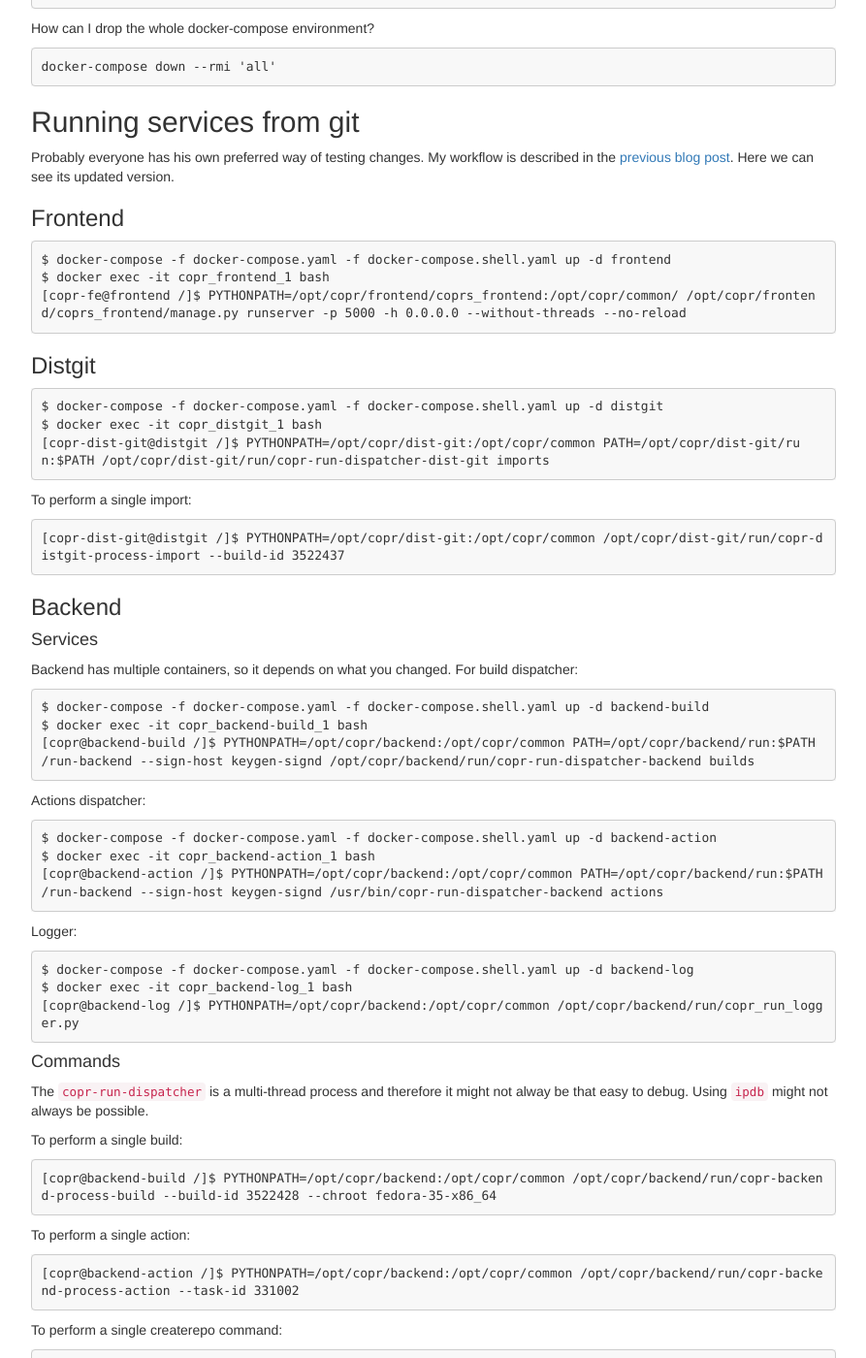
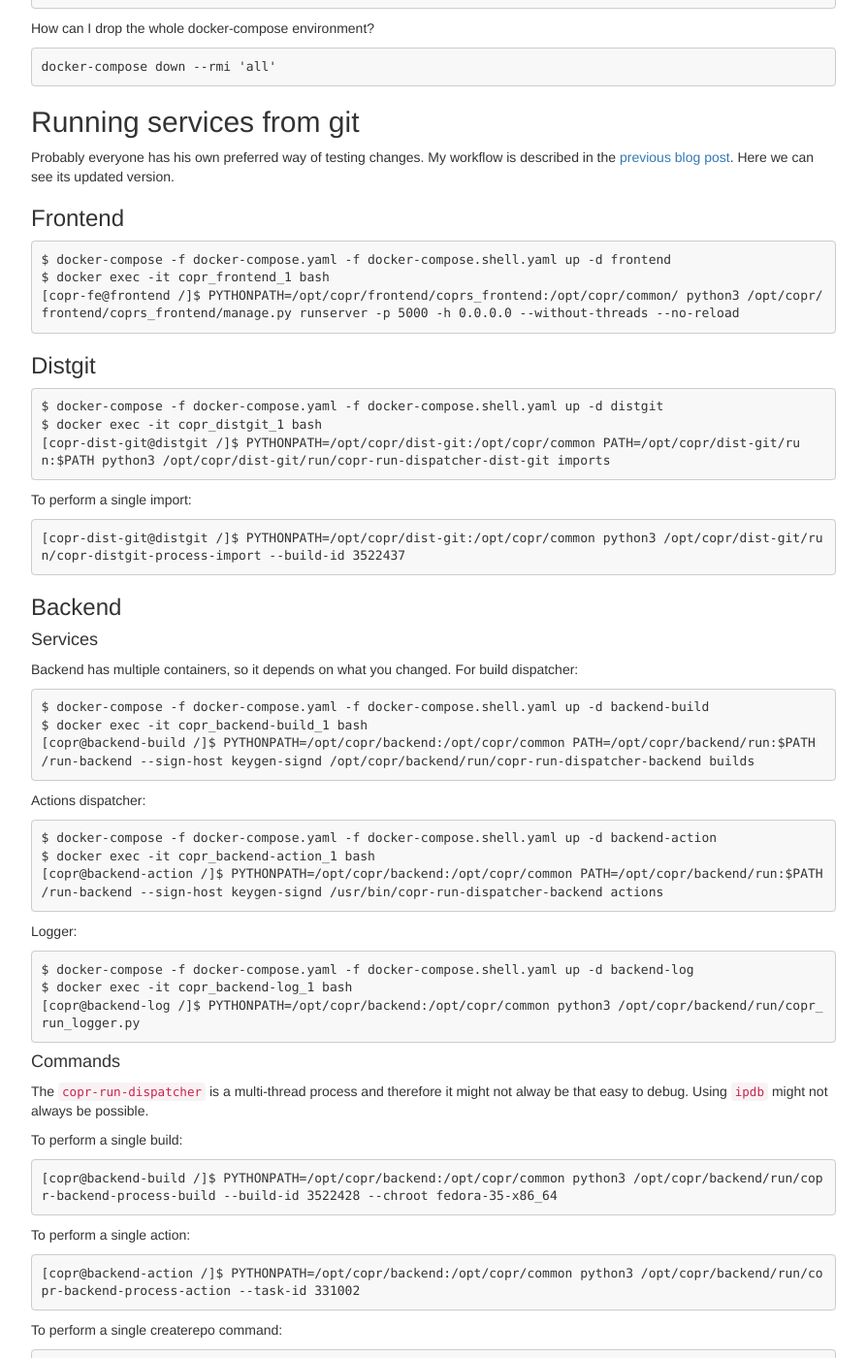
Before and after one commit to FrostyX/frostyx.github.io, a Jekyll site: the page built from _posts/2020-12-31-copr-docker-compose-without-supervisord.md, in a window 1280 px wide and 1400 px high, scrolled down 1628 px. Shown: the whole window at 97% size, without its empty margins (193-1086 px from the left). Built offline with Jekyll 4.4.1, drawn with Linux system fonts in a browser that asks for light colours; nearby versions of some CDN libraries; comment, search, counter and statistics services are not loaded; some of the changed text lies outside the part shown.

Commit message:
Explicitly run the scripts through python, this is allegedly needed on Windows

````diff
--- a/_posts/2020-12-31-copr-docker-compose-without-supervisord.md
+++ b/_posts/2020-12-31-copr-docker-compose-without-supervisord.md
@@ -130,7 +130,7 @@
 ```
 $ docker-compose -f docker-compose.yaml -f docker-compose.shell.yaml up -d frontend
 $ docker exec -it copr_frontend_1 bash
-[copr-fe@frontend /]$ PYTHONPATH=/opt/copr/frontend/coprs_frontend:/opt/copr/common/ /opt/copr/frontend/coprs_frontend/manage.py runserver -p 5000 -h 0.0.0.0 --without-threads --no-reload
+[copr-fe@frontend /]$ PYTHONPATH=/opt/copr/frontend/coprs_frontend:/opt/copr/common/ python3 /opt/copr/frontend/coprs_frontend/manage.py runserver -p 5000 -h 0.0.0.0 --without-threads --no-reload
 ```
 
 ### Distgit
@@ -138,13 +138,13 @@
 ```
 $ docker-compose -f docker-compose.yaml -f docker-compose.shell.yaml up -d distgit
 $ docker exec -it copr_distgit_1 bash
-[copr-dist-git@distgit /]$ PYTHONPATH=/opt/copr/dist-git:/opt/copr/common PATH=/opt/copr/dist-git/run:$PATH /opt/copr/dist-git/run/copr-run-dispatcher-dist-git imports
+[copr-dist-git@distgit /]$ PYTHONPATH=/opt/copr/dist-git:/opt/copr/common PATH=/opt/copr/dist-git/run:$PATH python3 /opt/copr/dist-git/run/copr-run-dispatcher-dist-git imports
 ```
 
 To perform a single import:
 
 ```
-[copr-dist-git@distgit /]$ PYTHONPATH=/opt/copr/dist-git:/opt/copr/common /opt/copr/dist-git/run/copr-distgit-process-import --build-id 3522437
+[copr-dist-git@distgit /]$ PYTHONPATH=/opt/copr/dist-git:/opt/copr/common python3 /opt/copr/dist-git/run/copr-distgit-process-import --build-id 3522437
 ```
 
 ### Backend
@@ -172,7 +172,7 @@
 ```
 $ docker-compose -f docker-compose.yaml -f docker-compose.shell.yaml up -d backend-log
 $ docker exec -it copr_backend-log_1 bash
-[copr@backend-log /]$ PYTHONPATH=/opt/copr/backend:/opt/copr/common /opt/copr/backend/run/copr_run_logger.py
+[copr@backend-log /]$ PYTHONPATH=/opt/copr/backend:/opt/copr/common python3 /opt/copr/backend/run/copr_run_logger.py
 ```
 
 #### Commands
@@ -183,13 +183,13 @@
 To perform a single build:
 
 ```
-[copr@backend-build /]$ PYTHONPATH=/opt/copr/backend:/opt/copr/common /opt/copr/backend/run/copr-backend-process-build --build-id 3522428 --chroot fedora-35-x86_64
+[copr@backend-build /]$ PYTHONPATH=/opt/copr/backend:/opt/copr/common python3 /opt/copr/backend/run/copr-backend-process-build --build-id 3522428 --chroot fedora-35-x86_64
 ```
 
 To perform a single action:
 
 ```
-[copr@backend-action /]$ PYTHONPATH=/opt/copr/backend:/opt/copr/common /opt/copr/backend/run/copr-backend-process-action --task-id 331002
+[copr@backend-action /]$ PYTHONPATH=/opt/copr/backend:/opt/copr/common python3 /opt/copr/backend/run/copr-backend-process-action --task-id 331002
 ```
 
 To perform a single createrepo command:
@@ -215,7 +215,7 @@
 
 ```
 $ docker exec -it copr_builder_1 bash
-[root@builder /]# PYTHONPATH=/opt/copr/rpmbuild/ /opt/copr/rpmbuild/main.py --chroot fedora-rawhide-x86_64 --task-url http://frontend:5000/backend/get-build-task/123-fedora-rawhide-x86_64
+[root@builder /]# PYTHONPATH=/opt/copr/rpmbuild/ python3 /opt/copr/rpmbuild/main.py --chroot fedora-rawhide-x86_64 --task-url http://frontend:5000/backend/get-build-task/123-fedora-rawhide-x86_64
 ```
 
 ### Database
````
Also changed, not shown: other parts of _posts/2020-12-31-copr-docker-compose-without-supervisord.md (+1 -1 lines).
